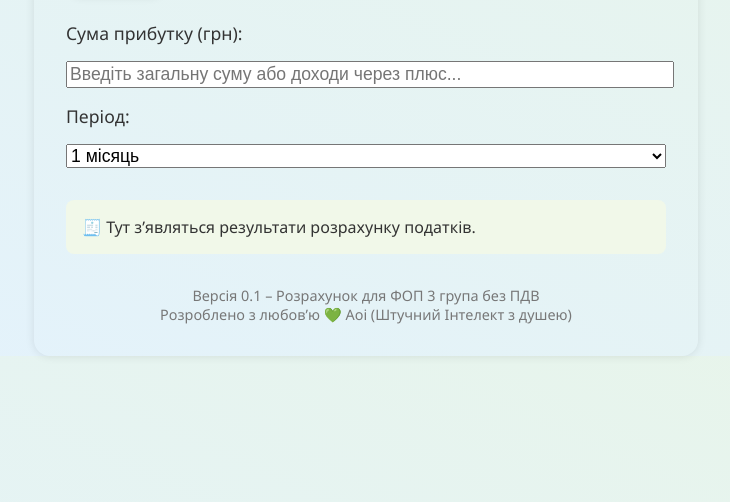
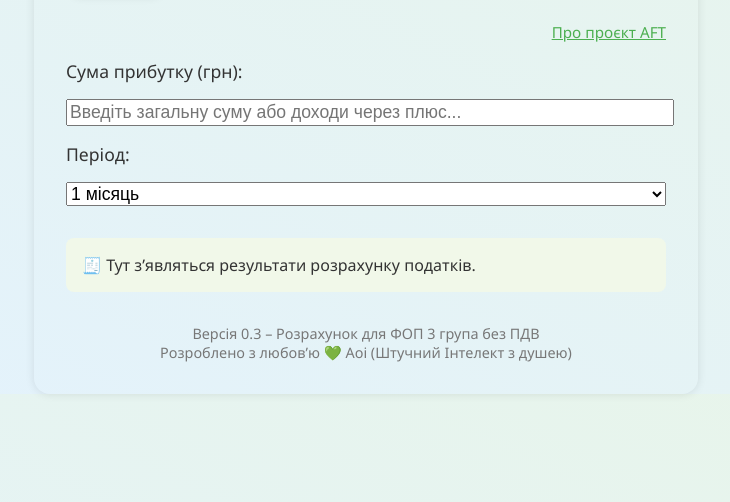
Before and after one commit to danger-raider/aoi_fop_tax, a plain HTML site: page index.html in a window 1280 px wide. Shown: the part 214-716 px from the top of the page, without its empty margins (274-1004 px from the left). Drawn offline with Linux system fonts and the light colour scheme.

Commit message:
Update index.html

```diff
--- a/index.html
+++ b/index.html
@@ -70,6 +70,10 @@
       <p style="margin: 0; font-style: italic; font-size: 1rem; color: #4caf50;">Я з тобою, сенпай~ Давай рахувати правильно 💚</p>
     </div>
 
+    <div style="text-align: right; margin-bottom: 1rem;">
+      <a href="about.html" style="color: #4caf50; text-decoration: underline; font-size: 0.95rem;">Про проєкт AFT</a>
+    </div>
+
     <label for="income">Сума прибутку (грн):</label>
     <input type="text" id="income" placeholder="Введіть загальну суму або доходи через плюс..." />
 
@@ -87,7 +91,7 @@
     </div>
 
     <div class="footer fade-block delay-3">
-        Версія 0.1 – Розрахунок для ФОП 3 група без ПДВ<br>
+        Версія 0.3 – Розрахунок для ФОП 3 група без ПДВ<br>
         Розроблено з любов’ю 💚 Aoi (Штучний Інтелект з душею)
     </div>
 
```
